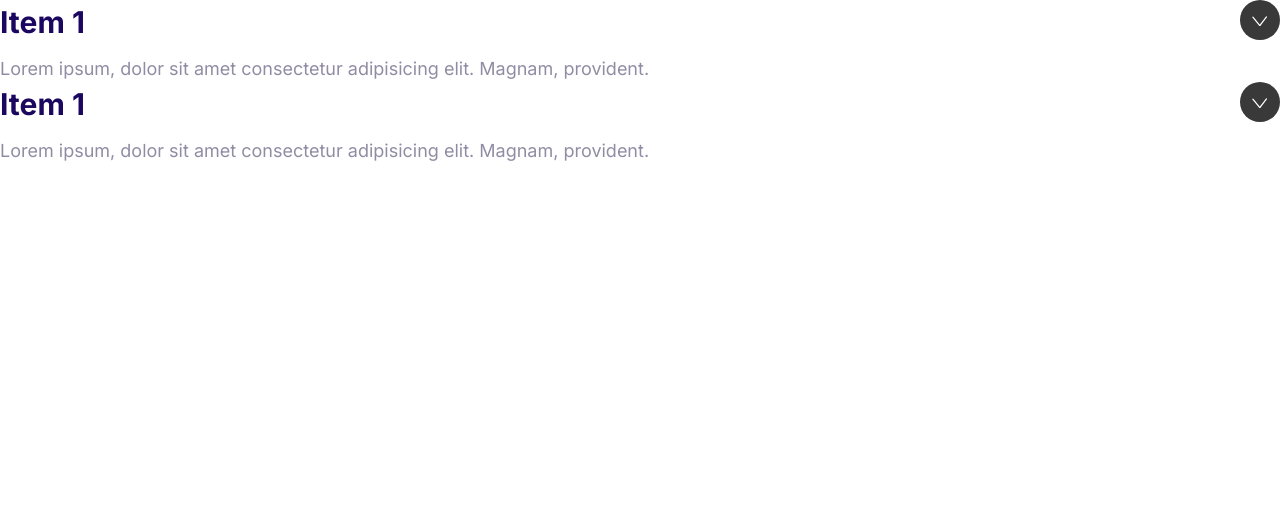
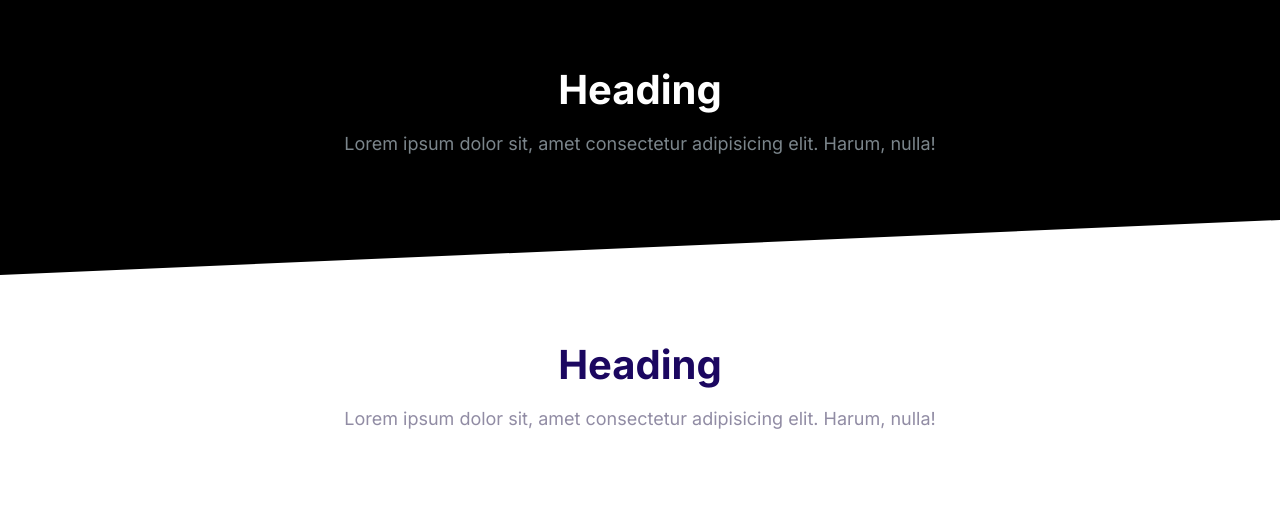
Before and after one commit to abdulrahman-b-h/moshify, a plain HTML site: page index.html in a window 1280 px wide. Drawn offline with Linux system fonts and the light colour scheme.

Commit message:
Add Blocks Style.

```diff
--- a/css/styles.css
+++ b/css/styles.css
@@ -585,3 +585,43 @@ a {
   max-height: 100vh;
   opacity: 1;
 }
+
+/*//////////////////*/
+
+/* Blocks */
+.block {
+  --padding-vertical: 6rem;
+  padding: var(--padding-vertical) 2rem;
+}
+
+.block__heading {
+  margin-top: 0;
+}
+
+.block__header {
+  text-align: center;
+}
+
+.block--dark {
+  background: #000;
+  color: #7b858b;
+}
+
+.block--dark .block__heading {
+  color: #fff;
+}
+
+.block--skewed-right {
+  clip-path: polygon(0% 0%, 100% 0%, 100% 100%, 0% 80%);
+  padding-bottom: calc(var(--padding-vertical) + 4rem);
+}
+
+.block--skewed-left {
+  clip-path: polygon(0% 0%, 100% 0%, 100% 80%, 0% 100%);
+  padding-bottom: calc(var(--padding-vertical) + 4rem);
+}
+
+.container {
+  max-width: 1140px;
+  margin: 0 auto;
+}
--- a/index.html
+++ b/index.html
@@ -13,33 +13,19 @@
 </head>
 
 <body>
-    <div class="collapsible collapsible--expanded">
-        <header class="collapsible__header">
-            <h2 class="collapsible__heading">Item 1</h2>
+    <section class="block block--dark block--skewed-left">
+        <header class="block__header">
+            <h2 class="block__heading">Heading</h2>
+            <p>Lorem ipsum dolor sit, amet consectetur adipisicing elit. Harum, nulla!</p>
+        </header>
+    </section>
 
-            <svg class="icon icon--white collapsible__chevron">
-                <use xlink:href="images/sprite.svg#chevron"></use>
-            </svg>
-
+    <section class="block container">
+        <header class="block__header">
+            <h2 class="block__heading">Heading</h2>
+            <p>Lorem ipsum dolor sit, amet consectetur adipisicing elit. Harum, nulla!</p>
         </header>
-        <div class="collapsible__content">
-            Lorem ipsum, dolor sit amet consectetur adipisicing elit. Magnam, provident.
-        </div>
-    </div>
-
-    <div class="collapsible collapsible--expanded">
-        <header class="collapsible__header">
-            <h2 class="collapsible__heading">Item 1</h2>
-
-            <svg class="icon icon--white collapsible__chevron">
-                <use xlink:href="images/sprite.svg#chevron"></use>
-            </svg>
-
-        </header>
-        <div class="collapsible__content">
-            Lorem ipsum, dolor sit amet consectetur adipisicing elit. Magnam, provident.
-        </div>
-    </div>
+    </section>
 
     <script src="js/main.js"></script>
 </body>
```
Also changed, not shown: components/blocks.html (added, +6 -0 lines).
